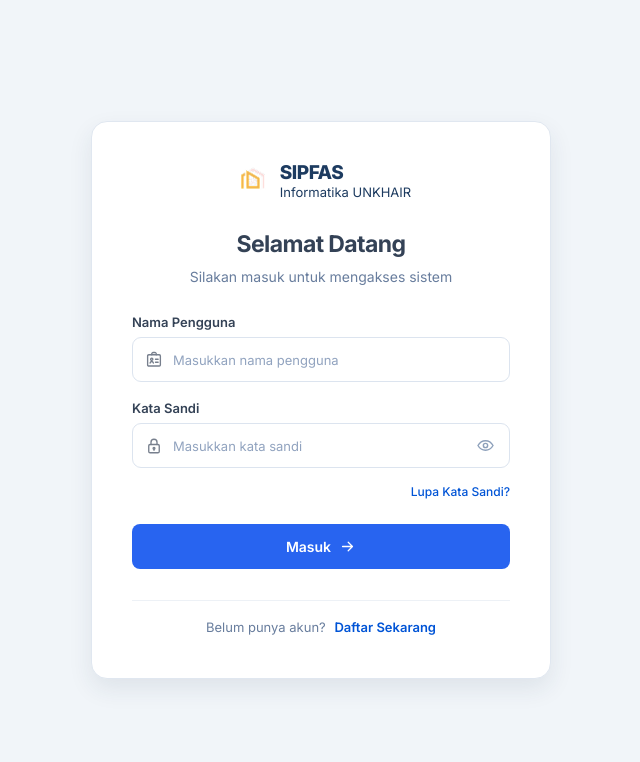
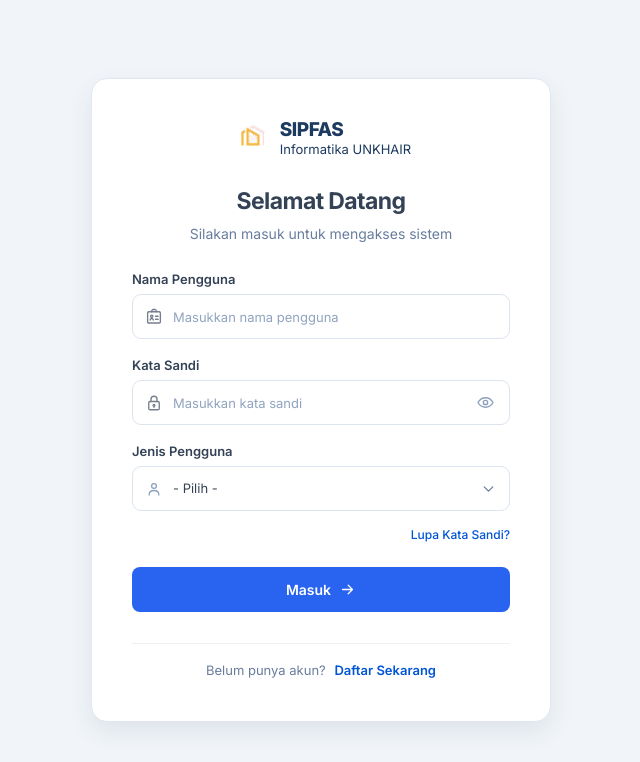
Before and after one commit to selasasembilan12/SIPFASS, a PHP site: page /auth/login.html in a window 1280 px wide. Shown: the top 762 px of the page, without its empty margins (319-959 px from the left). Run offline with PHP 8.4, Linux system fonts and the light colour scheme.

Commit message:
buat login terbaru

```diff
--- a/auth/login.css
+++ b/auth/login.css
@@ -3,7 +3,7 @@
    Mengikuti identitas visual halaman Admin dan Petugas.
 ========================================================= */
 
-/* PALET WARNA: diselaraskan dengan warna biru, navy, dan latar dashboard SIPFAS. */
+/* PALET WARNA */
 :root {
     --blue: #2864f0;
     --blue-hover: #1f56dc;
@@ -14,12 +14,12 @@
     --page-bg: #f1f5f9;
 }
 
-/* PENGATURAN DASAR: ukuran elemen dan perilaku box model. */
+/* PENGATURAN DASAR */
 * {
     box-sizing: border-box;
 }
 
-/* LATAR HALAMAN: memenuhi layar dan menggunakan font Inter. */
+/* LATAR HALAMAN */
 body {
     margin: 0;
     min-height: 100vh;
@@ -28,7 +28,7 @@ body {
     background: var(--page-bg);
 }
 
-/* PEMBUNGKUS LOGIN: memusatkan kartu secara horizontal dan vertikal. */
+/* PEMBUNGKUS LOGIN */
 .login-page {
     min-height: 100vh;
     display: flex;
@@ -37,7 +37,7 @@ body {
     padding: 32px 20px;
 }
 
-/* KARTU PUTIH LOGIN: ukuran, jarak dalam, sudut, garis tepi, dan bayangan. */
+/* KARTU LOGIN */
 .login-card {
     width: 100%;
     max-width: 460px;
@@ -52,7 +52,6 @@ body {
    LOGO DAN IDENTITAS SIPFAS
 ========================= */
 
-/* AREA BRAND: menyejajarkan logo dengan dua baris nama identitas. */
 .brand {
     display: flex;
     align-items: center;
@@ -61,7 +60,6 @@ body {
     margin-bottom: 27px;
 }
 
-/* LOGO SIPFAS: memakai gambar logo asli dari folder assets. */
 .brand-logo {
     display: block;
     width: 44px;
@@ -70,7 +68,6 @@ body {
     flex-shrink: 0;
 }
 
-/* TEKS BRAND: menyusun nama SIPFAS dan nama institusi secara vertikal. */
 .brand-text {
     display: flex;
     flex-direction: column;
@@ -79,7 +76,6 @@ body {
     line-height: 1.2;
 }
 
-/* NAMA APLIKASI SIPFAS. */
 .brand-text strong {
     color: #1d3b60;
     font-size: 19px;
@@ -87,7 +83,6 @@ body {
     letter-spacing: -0.5px;
 }
 
-/* NAMA INSTITUSI DI BAWAH SIPFAS. */
 .brand-text span {
     color: #1d3b60;
     font-size: 13px;
@@ -99,13 +94,11 @@ body {
    JUDUL DAN DESKRIPSI LOGIN
 ========================= */
 
-/* AREA SAPAAN: jarak antara identitas brand dan formulir. */
 .welcome {
     margin-bottom: 27px;
     text-align: center;
 }
 
-/* JUDUL SELAMAT DATANG: ukuran dan ketebalan judul utama. */
 .welcome h1 {
     margin: 0 0 6px;
     color: #344256;
@@ -115,7 +108,6 @@ body {
     letter-spacing: -0.6px;
 }
 
-/* DESKRIPSI LOGIN: teks penjelas di bawah judul. */
 .welcome p {
     margin: 0;
     color: var(--muted);
@@ -127,17 +119,14 @@ body {
    FORM DAN KOLOM INPUT
 ========================= */
 
-/* FORM LOGIN: mengatur susunan seluruh kolom input. */
 .login-form {
     width: 100%;
 }
 
-/* KELOMPOK INPUT: jarak label dengan kolom dan antar kolom. */
 .form-group {
     margin-bottom: 18px;
 }
 
-/* LABEL INPUT: tulisan Nama Pengguna dan Kata Sandi. */
 .form-group label {
     display: block;
     margin-bottom: 7px;
@@ -146,7 +135,7 @@ body {
     font-weight: 600;
 }
 
-/* KOTAK INPUT: menyatukan ikon dan kolom dalam satu bingkai. */
+/* KOTAK INPUT */
 .input-wrapper {
     width: 100%;
     height: 45px;
@@ -160,13 +149,13 @@ body {
     transition: border-color 0.2s, box-shadow 0.2s;
 }
 
-/* EFEK FOKUS INPUT: garis biru lembut saat kolom dipilih. */
+/* EFEK FOKUS INPUT */
 .input-wrapper:focus-within {
     border-color: var(--blue);
     box-shadow: 0 0 0 3px rgba(40, 100, 240, 0.09);
 }
 
-/* IKON INPUT: ukuran dan warna ikon username serta gembok. */
+/* IKON INPUT */
 .input-icon {
     width: 18px;
     height: 18px;
@@ -178,7 +167,7 @@ body {
     stroke-linejoin: round;
 }
 
-/* KOLOM TEKS INPUT: mengisi ruang yang tersedia di dalam kotak. */
+/* KOLOM TEKS INPUT */
 .input-wrapper input {
     width: 100%;
     min-width: 0;
@@ -192,13 +181,13 @@ body {
     font-size: 13px;
 }
 
-/* TEKS PLACEHOLDER: petunjuk pengisian username dan password. */
+/* PLACEHOLDER */
 .input-wrapper input::placeholder {
     color: var(--placeholder);
     opacity: 1;
 }
 
-/* TOMBOL IKON MATA: berada di sisi kanan kolom kata sandi. */
+/* TOMBOL IKON MATA */
 .toggle-password {
     width: 23px;
     height: 28px;
@@ -213,7 +202,6 @@ body {
     cursor: pointer;
 }
 
-/* SVG IKON MATA: ukuran dan ketebalan garis ikon. */
 .toggle-password svg {
     width: 19px;
     height: 19px;
@@ -224,16 +212,96 @@ body {
     stroke-linejoin: round;
 }
 
-/* EFEK HOVER IKON MATA. */
 .toggle-password:hover {
     color: var(--blue);
+}
+
+/* =========================
+   DROPDOWN JENIS PENGGUNA
+========================= */
+
+/* KOTAK DROPDOWN */
+.select-wrapper {
+    position: relative;
+    width: 100%;
+    height: 45px;
+    display: flex;
+    align-items: center;
+    gap: 10px;
+    padding: 0 12px;
+    border: 1px solid var(--border);
+    border-radius: 9px;
+    background: #ffffff;
+    transition: border-color 0.2s, box-shadow 0.2s;
+}
+
+/* EFEK FOKUS DROPDOWN */
+.select-wrapper:focus-within {
+    border-color: var(--blue);
+    box-shadow: 0 0 0 3px rgba(40, 100, 240, 0.09);
+}
+
+/* IKON PENGGUNA */
+.select-icon {
+    width: 18px;
+    height: 18px;
+    flex-shrink: 0;
+    fill: none;
+    stroke: #8da0bb;
+    stroke-width: 1.7;
+    stroke-linecap: round;
+    stroke-linejoin: round;
+}
+
+/* PILIHAN DROPDOWN */
+.select-wrapper select {
+    width: 100%;
+    min-width: 0;
+    height: 100%;
+    padding: 0 25px 0 0;
+    border: none;
+    outline: none;
+    appearance: none;
+    -webkit-appearance: none;
+    background: transparent;
+    color: var(--text);
+    font-family: inherit;
+    font-size: 13px;
+    cursor: pointer;
+}
+
+/* WARNA PLACEHOLDER DROPDOWN */
+.select-wrapper select:invalid {
+    color: var(--text);
+}
+
+/* OPSI DROPDOWN */
+.select-wrapper select option {
+    color: var(--text);
+    background: #ffffff;
+    font-size: 13px;
+}
+
+/* PANAH DROPDOWN */
+.select-arrow {
+    position: absolute;
+    right: 12px;
+    top: 50%;
+    width: 17px;
+    height: 17px;
+    transform: translateY(-50%);
+    fill: none;
+    stroke: #687d9d;
+    stroke-width: 1.8;
+    stroke-linecap: round;
+    stroke-linejoin: round;
+    pointer-events: none;
 }
 
 /* =========================
    LUPA KATA SANDI
 ========================= */
 
-/* POSISI TAUTAN LUPA PASSWORD: rata kanan di bawah kolom kata sandi. */
 .forgot-password {
     display: flex;
     justify-content: flex-end;
@@ -241,7 +309,6 @@ body {
     margin-bottom: 25px;
 }
 
-/* TAUTAN LUPA KATA SANDI: warna biru seperti aksen SIPFAS. */
 .forgot-password a {
     color: #0054d6;
     font-size: 12px;
@@ -249,7 +316,6 @@ body {
     text-decoration: none;
 }
 
-/* EFEK HOVER TAUTAN LUPA PASSWORD. */
 .forgot-password a:hover {
     color: var(--blue-hover);
     text-decoration: underline;
@@ -259,7 +325,6 @@ body {
    TOMBOL MASUK
 ========================= */
 
-/* TOMBOL LOGIN: bidang biru utama dengan teks dan ikon panah. */
 .login-button {
     width: 100%;
     height: 45px;
@@ -278,7 +343,6 @@ body {
     transition: background 0.2s, transform 0.2s;
 }
 
-/* IKON PANAH PADA TOMBOL MASUK. */
 .login-button svg {
     width: 17px;
     height: 17px;
@@ -289,12 +353,10 @@ body {
     stroke-linejoin: round;
 }
 
-/* EFEK HOVER TOMBOL MASUK. */
 .login-button:hover {
     background: var(--blue-hover);
 }
 
-/* EFEK KLIK TOMBOL MASUK. */
 .login-button:active {
     transform: translateY(1px);
 }
@@ -303,7 +365,6 @@ body {
    PEMBATAS DAN PENDAFTARAN
 ========================= */
 
-/* GARIS PEMBATAS: memisahkan tombol masuk dari informasi pendaftaran. */
 .card-divider {
     width: 100%;
     height: 1px;
@@ -311,7 +372,6 @@ body {
     background: #edf1f6;
 }
 
-/* TEKS BELUM PUNYA AKUN: rata tengah di bagian bawah kartu. */
 .register-text {
     margin: 0;
     color: var(--muted);
@@ -320,7 +380,6 @@ body {
     text-align: center;
 }
 
-/* TAUTAN DAFTAR SEKARANG: diberi aksen biru dan jarak dari teks sebelumnya. */
 .register-text a {
     margin-left: 5px;
     color: #0054d6;
@@ -328,7 +387,6 @@ body {
     text-decoration: none;
 }
 
-/* EFEK HOVER TAUTAN PENDAFTARAN. */
 .register-text a:hover {
     color: var(--blue-hover);
     text-decoration: underline;
@@ -338,8 +396,8 @@ body {
    RESPONSIVE / LAYAR KECIL
 ========================= */
 
-/* PENYESUAIAN KARTU LOGIN PADA TABLET DAN PONSEL. */
 @media (max-width: 520px) {
+
     .login-page {
         padding: 20px 15px;
     }
@@ -363,8 +421,9 @@ body {
     }
 }
 
-/* PENYESUAIAN TAMBAHAN UNTUK PONSEL DENGAN TINGGI LAYAR PENDEK. */
+/* PENYESUAIAN LAYAR DENGAN TINGGI PENDEK */
 @media (max-height: 650px) {
+
     .login-page {
         align-items: flex-start;
     }
--- a/auth/login.html
+++ b/auth/login.html
@@ -5,51 +5,59 @@
     <meta name="viewport" content="width=device-width, initial-scale=1.0">
     <title>Login | SIPFAS</title>
 
-    <!-- FONT UTAMA: menggunakan Inter agar konsisten dengan halaman Admin dan Petugas. -->
+    <!-- FONT UTAMA -->
     <link rel="preconnect" href="https://fonts.googleapis.com">
     <link rel="preconnect" href="https://fonts.gstatic.com" crossorigin>
     <link href="https://fonts.googleapis.com/css2?family=Inter:wght@400;500;600;700;800&display=swap" rel="stylesheet">
 
-    <!-- CSS KHUSUS HALAMAN LOGIN. -->
+    <!-- CSS HALAMAN LOGIN -->
     <link rel="stylesheet" href="Login.css">
 </head>
 <body>
 
-    <!-- PEMBUNGKUS HALAMAN: menempatkan kartu login tepat di tengah layar. -->
     <main class="login-page">
 
-        <!-- KARTU LOGIN: kotak putih utama yang memuat logo dan formulir masuk. -->
         <section class="login-card">
 
-            <!-- IDENTITAS SIPFAS: logo resmi dan nama institusi. -->
+            <!-- LOGO DAN IDENTITAS SIPFAS -->
             <div class="brand">
-                <img src="../assets/images/logo-sipfas.png" alt="Logo SIPFAS" class="brand-logo">
+                <img src="../assets/images/logo-sipfas.png"
+                     alt="Logo SIPFAS"
+                     class="brand-logo">
+
                 <div class="brand-text">
                     <strong>SIPFAS</strong>
                     <span>Informatika UNKHAIR</span>
                 </div>
             </div>
 
-            <!-- JUDUL DAN DESKRIPSI HALAMAN LOGIN. -->
+            <!-- JUDUL LOGIN -->
             <div class="welcome">
                 <h1>Selamat Datang</h1>
                 <p>Silakan masuk untuk mengakses sistem</p>
             </div>
 
-            <!-- FORM LOGIN: kolom nama pengguna, kata sandi, dan tombol masuk. -->
-            <!-- FORM LOGIN: setelah username dan password diisi, lanjut ke verifikasi -->
-            <form class="login-form" id="loginForm" action="verifikasi.html" method="get">
+            <!-- FORM LOGIN -->
+            <form class="login-form"
+                  id="loginForm"
+                  action="verifikasi.html"
+                  method="get">
 
-                <!-- INPUT NAMA PENGGUNA: ikon identitas dan kolom username. -->
+                <!-- INPUT NAMA PENGGUNA -->
                 <div class="form-group">
                     <label for="username">Nama Pengguna</label>
+
                     <div class="input-wrapper">
-                        <svg class="input-icon" viewBox="0 0 24 24" aria-hidden="true">
+
+                        <svg class="input-icon"
+                             viewBox="0 0 24 24"
+                             aria-hidden="true">
                             <rect x="3.5" y="5" width="17" height="15" rx="1.5"></rect>
                             <path d="M9 5V3.8A1.8 1.8 0 0 1 10.8 2h2.4A1.8 1.8 0 0 1 15 3.8V5"></path>
                             <circle cx="9" cy="11" r="1.5"></circle>
                             <path d="M6.8 16c.4-1.3 1.2-2 2.2-2s1.8.7 2.2 2M14 11h3.5M14 15h3.5"></path>
                         </svg>
+
                         <input
                             type="text"
                             id="username"
@@ -61,16 +69,21 @@
                     </div>
                 </div>
 
-                <!-- INPUT KATA SANDI: ikon gembok, kolom password, dan tombol tampilkan. -->
+                <!-- INPUT KATA SANDI -->
                 <div class="form-group">
                     <label for="password">Kata Sandi</label>
+
                     <div class="input-wrapper">
-                        <svg class="input-icon lock-icon" viewBox="0 0 24 24" aria-hidden="true">
+
+                        <svg class="input-icon lock-icon"
+                             viewBox="0 0 24 24"
+                             aria-hidden="true">
                             <rect x="5" y="10" width="14" height="11" rx="1.8"></rect>
                             <path d="M8 10V7a4 4 0 0 1 8 0v3"></path>
                             <circle cx="12" cy="15" r="1.2"></circle>
                             <path d="M12 16.2v1.5"></path>
                         </svg>
+
                         <input
                             type="password"
                             id="password"
@@ -80,8 +93,13 @@
                             required
                         >
 
-                        <!-- TOMBOL LIHAT KATA SANDI: mengubah input password menjadi teks dan sebaliknya. -->
-                        <button class="toggle-password" type="button" id="togglePassword" aria-label="Tampilkan kata sandi">
+                        <!-- TOMBOL LIHAT KATA SANDI -->
+                        <button
+                            class="toggle-password"
+                            type="button"
+                            id="togglePassword"
+                            aria-label="Tampilkan kata sandi">
+
                             <svg viewBox="0 0 24 24" aria-hidden="true">
                                 <path d="M2.5 12s3.4-6 9.5-6 9.5 6 9.5 6-3.4 6-9.5 6-9.5-6-9.5-6Z"></path>
                                 <circle cx="12" cy="12" r="2.7"></circle>
@@ -90,41 +108,82 @@
                     </div>
                 </div>
 
-                <!-- TAUTAN LUPA KATA SANDI: diletakkan di sisi kanan bawah kolom password. -->
-                <!-- TAUTAN LUPA KATA SANDI: menuju halaman pemulihan akun. -->
+                <!-- DROPDOWN JENIS PENGGUNA -->
+                <div class="form-group">
+                    <label for="jenisPengguna">Jenis Pengguna</label>
+
+                    <div class="select-wrapper">
+
+                        <!-- IKON PENGGUNA -->
+                        <svg class="select-icon"
+                             viewBox="0 0 24 24"
+                             aria-hidden="true">
+                            <circle cx="12" cy="8" r="3.2"></circle>
+                            <path d="M5.5 20c0-3.6 2.7-6 6.5-6s6.5 2.4 6.5 6"></path>
+                        </svg>
+
+                        <!-- PILIHAN JENIS PENGGUNA -->
+                        <select
+                            id="jenisPengguna"
+                            name="jenis_pengguna"
+                            required>
+
+                            <option value="" selected disabled>- Pilih -</option>
+                            <option value="pelapor">Pelapor</option>
+                            <option value="petugas">Petugas</option>
+                            <option value="administrator">Administrator</option>
+
+                        </select>
+
+                        <!-- IKON PANAH DROPDOWN -->
+                        <svg class="select-arrow"
+                             viewBox="0 0 24 24"
+                             aria-hidden="true">
+                            <path d="m6 9 6 6 6-6"></path>
+                        </svg>
+
+                    </div>
+                </div>
+
+                <!-- LUPA KATA SANDI -->
                 <div class="forgot-password">
                     <a href="pemulihan.html">Lupa Kata Sandi?</a>
                 </div>
 
-                <!-- TOMBOL MASUK: tombol utama untuk mengirim formulir login. -->
+                <!-- TOMBOL MASUK -->
                 <button type="submit" class="login-button">
                     <span>Masuk</span>
+
                     <svg viewBox="0 0 24 24" aria-hidden="true">
                         <path d="M5 12h14M13 6l6 6-6 6"></path>
                     </svg>
                 </button>
+
             </form>
 
-            <!-- PEMBATAS: garis tipis pemisah formulir dengan tautan pendaftaran. -->
+            <!-- PEMBATAS -->
             <div class="card-divider"></div>
 
-            <!-- TAUTAN DAFTAR: akses bagi pengguna yang belum memiliki akun. -->
+            <!-- PENDAFTARAN -->
             <p class="register-text">
-    Belum punya akun?
-    <a href="registrasi.html">Daftar Sekarang</a>
-</p>
+                Belum punya akun?
+                <a href="registrasi.html">Daftar Sekarang</a>
+            </p>
 
         </section>
     </main>
 
-    <!-- INTERAKSI IKON MATA: menampilkan atau menyembunyikan kata sandi. -->
+    <!-- JAVASCRIPT -->
     <script>
+        // Fitur tampilkan dan sembunyikan kata sandi
         const passwordInput = document.getElementById('password');
         const togglePassword = document.getElementById('togglePassword');
 
         togglePassword.addEventListener('click', function () {
             const isPassword = passwordInput.type === 'password';
+
             passwordInput.type = isPassword ? 'text' : 'password';
+
             togglePassword.setAttribute(
                 'aria-label',
                 isPassword ? 'Sembunyikan kata sandi' : 'Tampilkan kata sandi'
```
